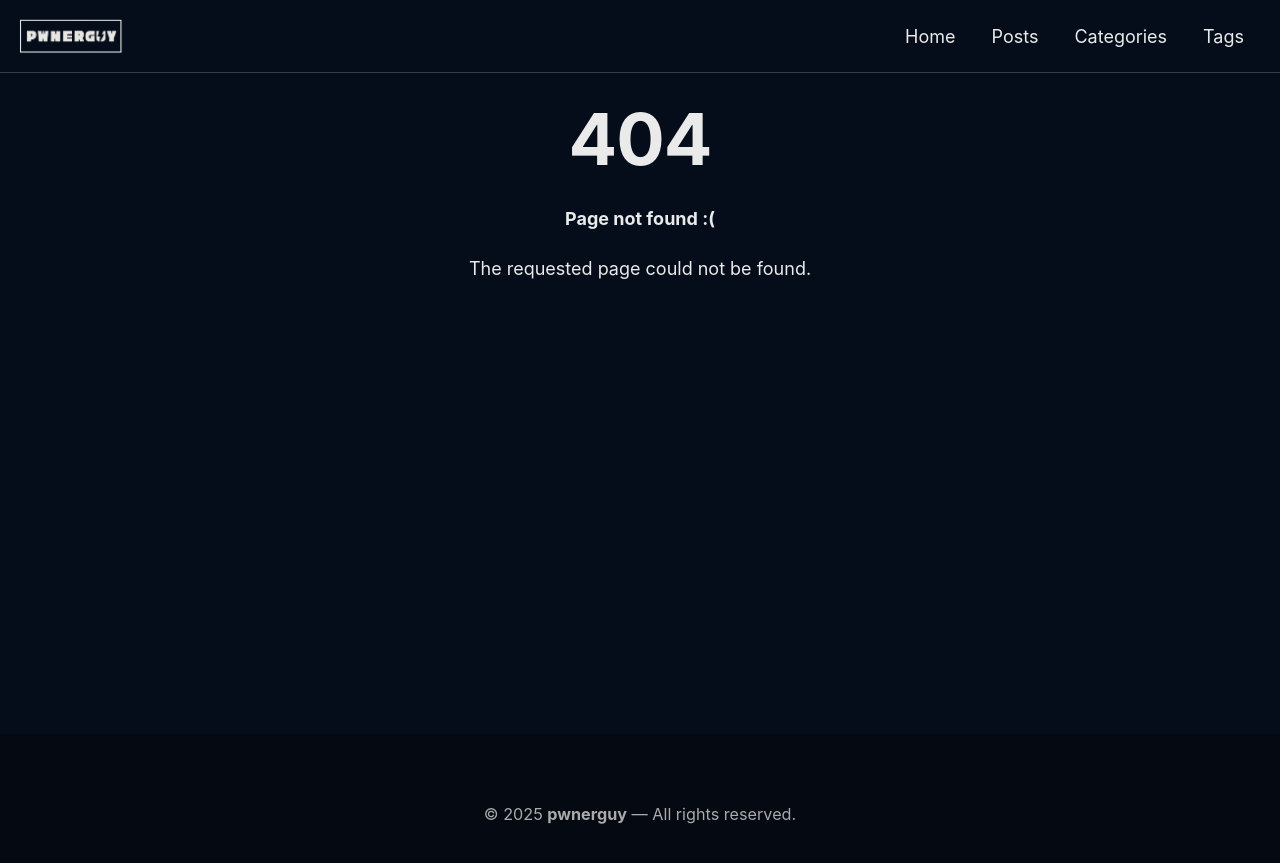
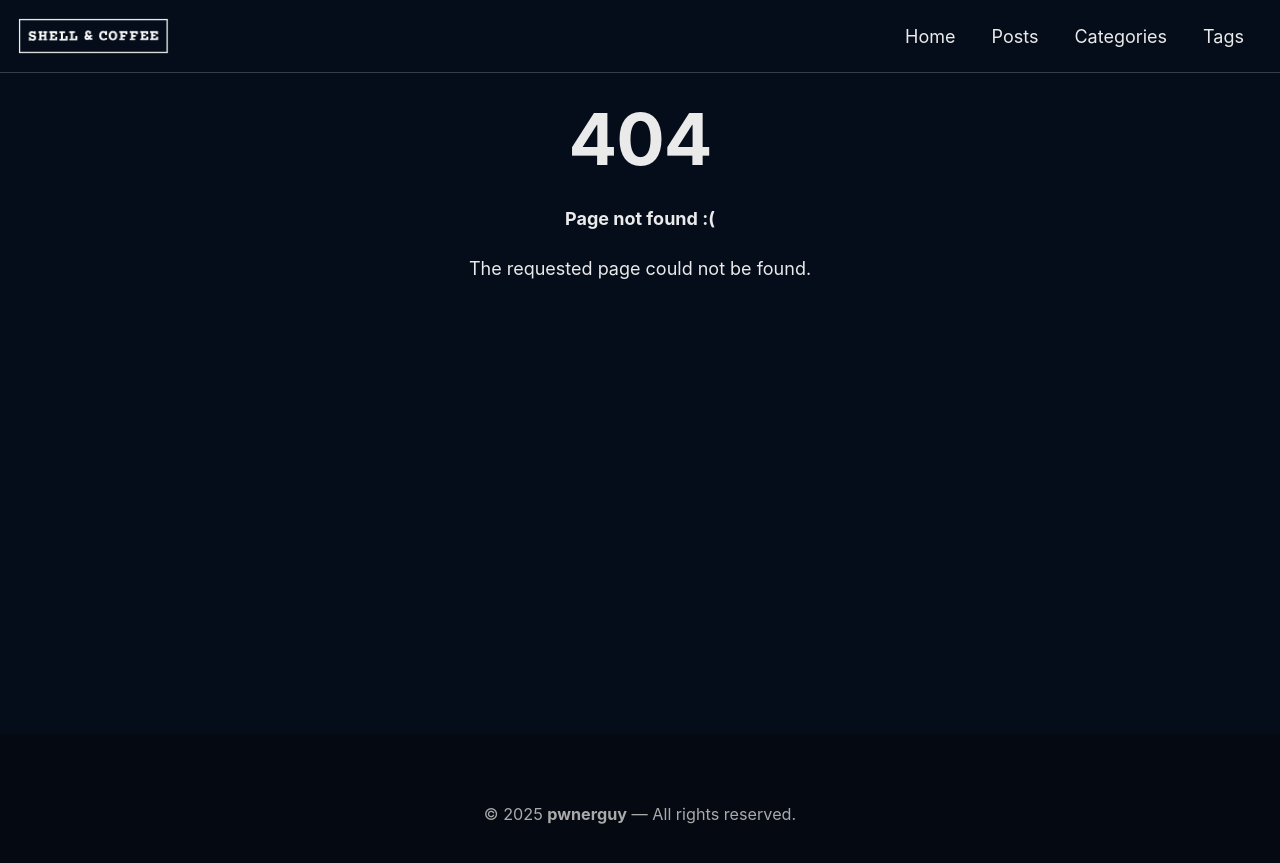
Before and after one commit to pwnerguy/pwnerguy.github.io, a Jekyll site: the page built from 404.html, in a window 1280 px wide. Shown: the top 863 px of the page. Built offline with Jekyll 4.4.1, drawn with Linux system fonts in a browser that asks for light colours; cached includes are drawn as plain includes; a script that is not in the unit is left out.

Commit message:
Name and icons changes

```diff
--- a/_config.yml
+++ b/_config.yml
@@ -16,7 +16,7 @@
 
 # Site Settings
 locale                   : "en-US"
-title                    : "pwnerguy's Blog"
+title                    : "Shell & Coffee"
 title_separator          : "-"
 name                     : "pwnerguy"
 description              : "Hacking my way through<br>cybersecurity, pentesting,<br>and CTFs."
--- a/_includes/head.html
+++ b/_includes/head.html
@@ -2,7 +2,7 @@
 
 {% include seo.html %}
 
-<link rel="icon" type="image/png" href="{{ '/assets/images/pwnerguy.png' | relative_url }}">
+<link rel="icon" type="image/png" href="{{ '/assets/images/favicon.png' | relative_url }}">
 
 <link href="{% if site.atom_feed.path %}{{ site.atom_feed.path }}{% else %}{{ '/feed.xml' | relative_url }}{% endif %}" type="application/atom+xml" rel="alternate" title="{{ site.title }} Feed">
 
```
Also changed, not shown: .obsidian/workspace.json, assets/images/favicon.png (added), assets/images/logo.png.
